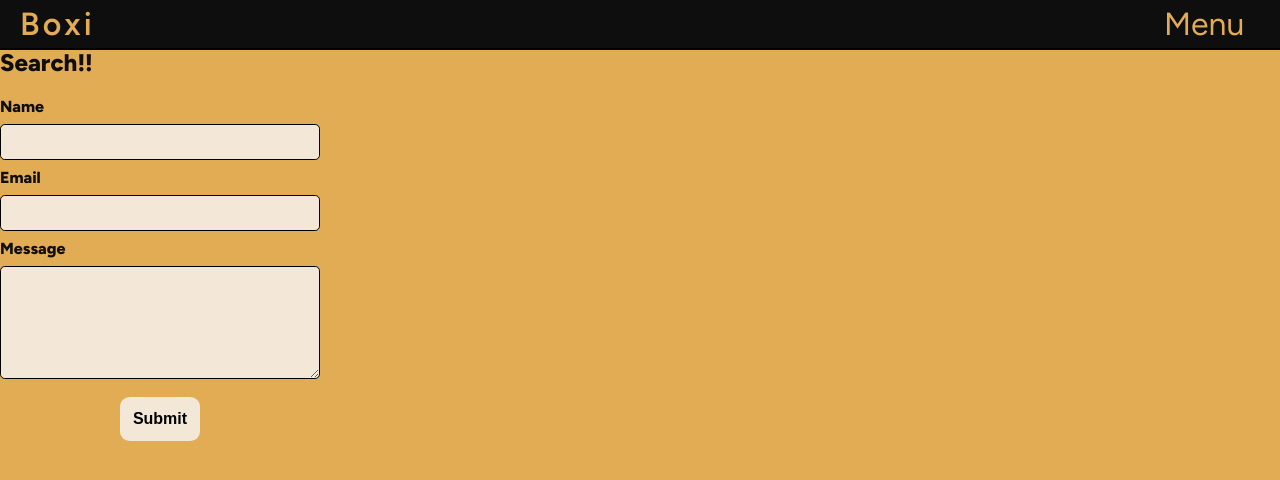
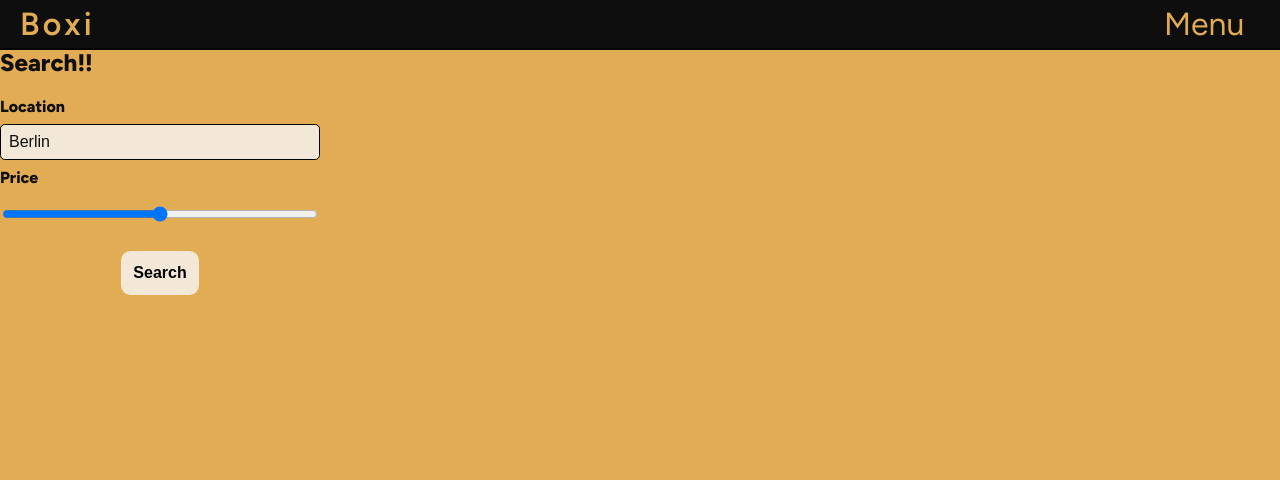
Before and after one commit to chrstphrddtz/boxi, a Next.js app: page /search in a window 1280 px wide. Shown: the top 480 px of the page. Built offline with nearby package versions, Linux system fonts and the light colour scheme; no server answers; the database is empty.

Commit message:
Add first Search functionality

```diff
--- /dev/null
+++ b/components/SearchForm.tsx
@@ -0,0 +1,64 @@
+import { useRouter } from "next/router";
+import styled from "styled-components";
+import { StyledButton } from "./StyledButton";
+
+const FormContainer = styled.form`
+  display: grid;
+  gap: 0.5rem;
+  width: 20rem;
+`;
+
+const Label = styled.label`
+  font-weight: bold;
+`;
+
+const Input = styled.input`
+  padding: 0.5rem;
+  font-size: inherit;
+  border: 1px solid black;
+  background-color: #f3e8d7;
+  border-radius: 0.3rem;
+  font-size: 1rem;
+`;
+
+export default function SearchForm({ onSubmit, formName, onClick }: any) {
+  const router = useRouter();
+  function handleSubmit(event: any) {
+    event.preventDefault();
+    onSubmit(event);
+  }
+
+  return (
+    <FormContainer aria-labelledby={formName} onSubmit={handleSubmit}>
+      <Label htmlFor="location">Location</Label>
+      <Input
+        required
+        id="location"
+        name="location"
+        type="text"
+        defaultValue="Berlin"
+      />
+
+      {/* <Label htmlFor="date">Availability</Label>
+      <Input
+        required
+        id="date"
+        name="date"
+        type="date"
+        // defaultValue={}
+      /> */}
+
+      <Label htmlFor="price">Price</Label>
+      <Input
+        id="price"
+        name="price"
+        type="range"
+        // defaultValue={}
+      />
+
+      <StyledButton type="submit" onClick={onClick}>
+        Search
+      </StyledButton>
+    </FormContainer>
+  );
+}
--- a/src/pages/search.tsx
+++ b/src/pages/search.tsx
@@ -1,34 +1,22 @@
 import { useRouter } from "next/router";
+import { useState } from "react";
 import useSWR from "swr";
-import { useState } from "react";
 import styled from "styled-components";
 
-import Form from "../../components/ContactForm";
-
-const SearchContainer = styled.article`
+import SearchForm from "../../components/SearchForm";
 
 
-`
-
+const SearchContainer = styled.article``;
 
 export default function Search() {
-  const [query, setQuery] = useState('');
+  const [searchLocation, setSearchLocation] = useState("")
   const router = useRouter();
   const { isReady } = router;
   const { data, isLoading, error } = useSWR("/api/users", { fallbackData: [] });
-
-  console.log("Data from Search: ", data);
-  console.log("Query from Search: ", query);
-
-
-
   if (!isReady || isLoading || error) return <h2>Loading...</h2>;
-  // Search should include:
+   // Search should include:
   // Input for Availability (date/calendar)
-  // Input for Location
   // Input for Price (Slider)
-  // Search Button
-  // Should redirect the user to /results
 
   // ?? next.js search using query string
   // in /results the user will see only the filtered items
@@ -36,18 +24,27 @@ export default function Search() {
   // https://betterprogramming.pub/creating-a-multi-filter-function-to-filter-out-multiple-attributes-javascript-react-rails-5aad8e272142
 
   function searchFilter(userData: any) {
-    const filterByLocation = userData.filter((element: any) => {
-      element.location.toLowerCase().includes(query)
-    })
+    const filterByLocation = userData.filter((element: any) => element.location.toLowerCase().includes(searchLocation.toLowerCase()))
+    return filterByLocation
+  }
+
+  const results = searchFilter(data)
+  console.log(results);
+
+
+  function handleSearch(element: any) {
+    setSearchLocation(element.target.location.value)
 
   }
-
 
   return (
     <SearchContainer>
       <h1>Search!!</h1>
-      <Form></Form>
+      <SearchForm
+        onSubmit={handleSearch}
+        formName={"SearchForm"}
+        // onClick={() => router.push("/results")}
+      ></SearchForm>
     </SearchContainer>
-  )
-
+  );
 }
```
